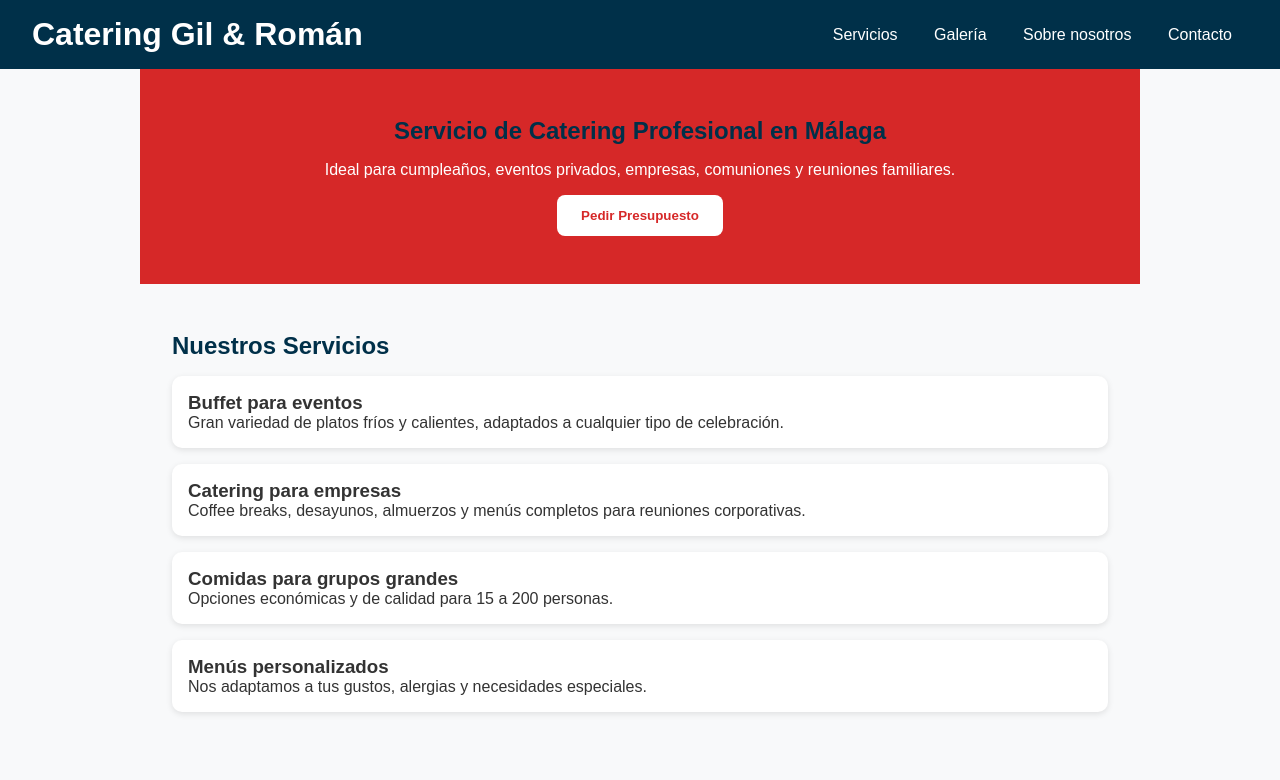
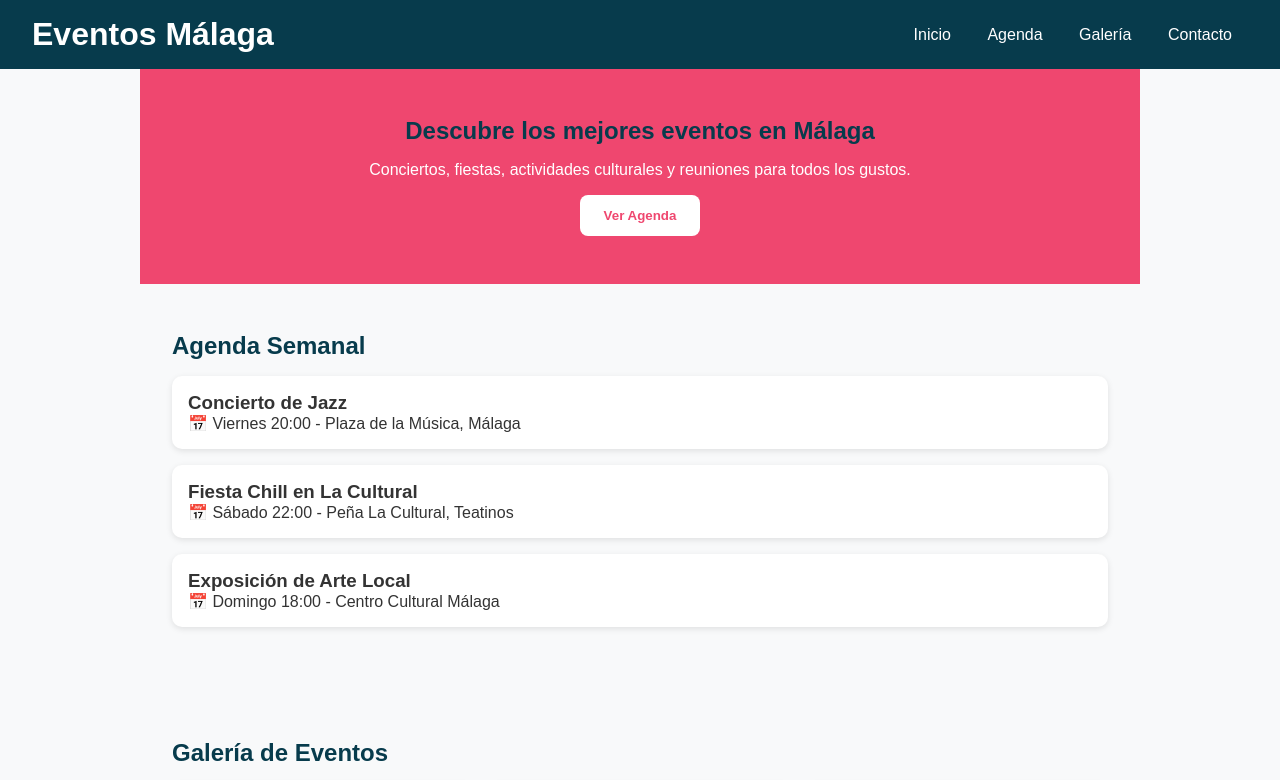
Before and after one commit to laculturaltelefonica-ship-it/Eventos, a plain HTML site: page index.html in a window 1280 px wide. Shown: the top 780 px of the page. Drawn offline with Linux system fonts and the light colour scheme.

Commit message:
Add files via upload

```diff
--- a/index.html
+++ b/index.html
@@ -3,9 +3,9 @@
 <head>
   <meta charset="UTF-8" />
   <meta name="viewport" content="width=device-width, initial-scale=1.0" />
-  <title>Catering Gil & Román | Málaga | Eventos y Comidas para Grupos</title>
+  <title>Eventos Málaga | Conciertos, Fiestas y Actividades</title>
 
-  <meta name="description" content="Catering Gil y Román en Málaga. Servicio de comida para eventos, fiestas privadas, empresas y grandes grupos. Calidad, variedad y buena presentación.">
+  <meta name="description" content="Eventos en Málaga: Conciertos, fiestas, actividades culturales y reuniones. Descubre la agenda semanal y participa en los mejores eventos de la ciudad.">
 
   <link rel="stylesheet" href="style.css" />
 </head>
@@ -14,52 +14,47 @@
 
   <!-- NAVBAR -->
   <header class="navbar">
-    <h1>Catering Gil & Román</h1>
+    <h1>Eventos Málaga</h1>
     <nav>
-      <a href="#servicios">Servicios</a>
+      <a href="#inicio">Inicio</a>
+      <a href="#agenda">Agenda</a>
       <a href="#galeria">Galería</a>
-      <a href="#sobre">Sobre nosotros</a>
       <a href="#contacto">Contacto</a>
     </nav>
   </header>
 
   <!-- HERO -->
   <section class="hero">
-    <h2>Servicio de Catering Profesional en Málaga</h2>
-    <p>Ideal para cumpleaños, eventos privados, empresas, comuniones y reuniones familiares.</p>
-    <button onclick="document.getElementById('contacto').scrollIntoView({behavior:'smooth'})">
-      Pedir Presupuesto
+    <h2>Descubre los mejores eventos en Málaga</h2>
+    <p>Conciertos, fiestas, actividades culturales y reuniones para todos los gustos.</p>
+    <button onclick="document.getElementById('agenda').scrollIntoView({behavior:'smooth'})">
+      Ver Agenda
     </button>
   </section>
 
-  <!-- SERVICIOS -->
-  <section id="servicios">
-    <h2>Nuestros Servicios</h2>
+  <!-- AGENDA -->
+  <section id="agenda">
+    <h2>Agenda Semanal</h2>
 
     <div class="card">
-      <h3>Buffet para eventos</h3>
-      <p>Gran variedad de platos fríos y calientes, adaptados a cualquier tipo de celebración.</p>
+      <h3>Concierto de Jazz</h3>
+      <p>📅 Viernes 20:00 - Plaza de la Música, Málaga</p>
     </div>
 
     <div class="card">
-      <h3>Catering para empresas</h3>
-      <p>Coffee breaks, desayunos, almuerzos y menús completos para reuniones corporativas.</p>
+      <h3>Fiesta Chill en La Cultural</h3>
+      <p>📅 Sábado 22:00 - Peña La Cultural, Teatinos</p>
     </div>
 
     <div class="card">
-      <h3>Comidas para grupos grandes</h3>
-      <p>Opciones económicas y de calidad para 15 a 200 personas.</p>
-    </div>
-
-    <div class="card">
-      <h3>Menús personalizados</h3>
-      <p>Nos adaptamos a tus gustos, alergias y necesidades especiales.</p>
+      <h3>Exposición de Arte Local</h3>
+      <p>📅 Domingo 18:00 - Centro Cultural Málaga</p>
     </div>
   </section>
 
   <!-- GALERÍA -->
   <section id="galeria">
-    <h2>Galería</h2>
+    <h2>Galería de Eventos</h2>
     <div class="galeria-grid">
       <img src="images/WhatsApp Image 2025-12-09 at 20.36.48.jpeg" alt="Catering Málaga foto 1">
       <img src="images/WhatsApp Image 2025-12-09 at 20.42.25.jpeg" alt="Catering Málaga foto 2">
@@ -69,23 +64,17 @@
     </div>
   </section>
 
-  <!-- SOBRE NOSOTROS -->
-  <section id="sobre">
-    <h2>Sobre nosotros</h2>
-    <p>Catering Gil & Román es una empresa malagueña especializada en comida casera para eventos. Ofrecemos calidad, cantidad y una presentación impecable.</p>
-  </section>
-
   <!-- CONTACTO -->
   <section id="contacto">
     <h2>Contacto</h2>
     <p>📍 Málaga, España</p>
     <p>📞 643 213 578</p>
-    <p>📧 cateringgilroman@gmail.com</p>
+    <p>📧 laculturaltelefonica@gmail.com</p>
   </section>
 
   <!-- FOOTER -->
   <footer>
-    <p>© 2025 Catering Gil & Román | Málaga</p>
+    <p>© 2025 Eventos Málaga | Web creada por Jesús Orellana</p>
   </footer>
 
   <script src="script.js"></script>
--- a/script.js
+++ b/script.js
@@ -1 +1 @@
-console.log("Web de Catering Gil & Román cargada correctamente.");
+console.log("Web Eventos Málaga cargada correctamente.");
--- a/style.css
+++ b/style.css
@@ -1,6 +1,6 @@
 :root {
-  --principal: #d62828;
-  --secundario: #003049;
+  --principal: #ef476f;
+  --secundario: #073b4c;
   --fondo: #f8f9fa;
   --texto: #333;
   --blanco: #fff;
```
